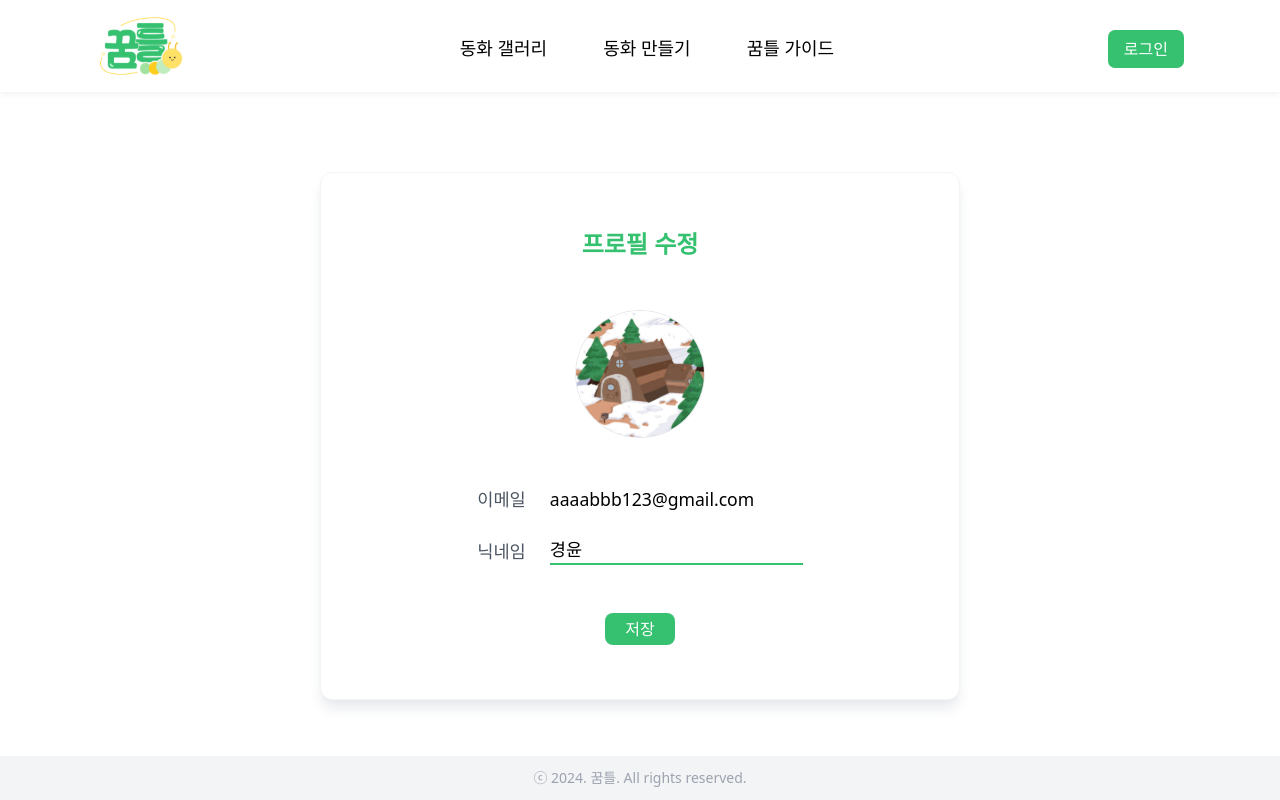
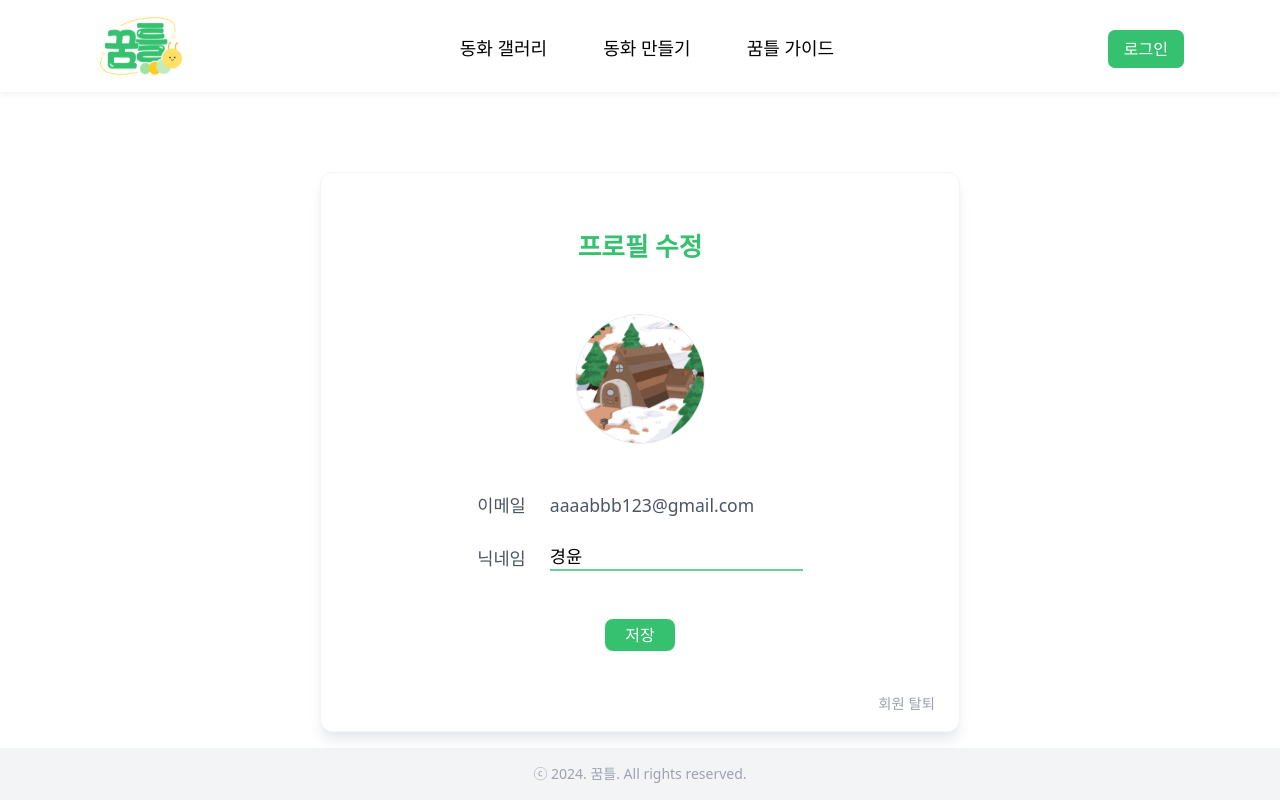
Before and after one commit to dddp014/dream-twist-fe, a Next.js app: page /edit-profile in a window 1280 px wide. Built offline with nearby package versions, Linux system fonts and the light colour scheme; what @xpd/tailwind-3dtransforms would draw is missing.

Commit message:
✨ Feat: 프로필 이미지 업로드 추가

```diff
--- a/src/app/(auth)/edit-profile/page.tsx
+++ b/src/app/(auth)/edit-profile/page.tsx
@@ -8,38 +8,18 @@ Date        Author   Status    Description
 2024.08.05  나경윤    Created
 */
 
-import Image from 'next/image';
+import EditProfileList from '@/components/auth/EditProfileList';
 
 export default function EditProfile() {
     return (
         <div className="flex flex-col justify-center items-center mt-20">
-            <div className="flex flex-col justify-center items-center bg-white w-[40rem] h-[33rem] rounded-xl shadow-lg border border-gray-100 shadow-gray-200">
-                <p className="text-main font-semibold text-[1.5rem] mb-12">
+            <div className="relative flex flex-col justify-center items-center bg-white w-[40rem] h-[35rem] rounded-xl shadow-lg border border-gray-100 shadow-gray-200">
+                <p className="text-main font-semibold text-[1.6rem] mb-12 -mt-6">
                     프로필 수정
                 </p>
-                <Image
-                    src={'/images/sample2.svg'}
-                    alt="profile"
-                    width={130}
-                    height={0}
-                    className="rounded-full overflow-hidden border border-gray-200"
-                />
-                <div>
-                    <div className="flex flex-row space-x-6 mt-12 text-[1.1rem]">
-                        <p className="text-gray-600">이메일</p>
-                        <p className="font-normal">aaaabbb123@gmail.com</p>
-                    </div>
-                    <div className="flex flex-row space-x-6 mt-6 text-[1.1rem]">
-                        <p className="text-gray-600 mt-0.5">닉네임</p>
-                        <input
-                            type="text"
-                            defaultValue="경윤"
-                            className="border-b-2 border-main focus:outline-none"
-                        />
-                    </div>
-                </div>
-                <button className="text-[1rem] text-white bg-main rounded-lg px-5 py-1 mt-12">
-                    저장
+                <EditProfileList />
+                <button className="absolute bottom-4 right-6 text-gray-400 text-[0.9rem] hover:text-gray-300">
+                    회원 탈퇴
                 </button>
             </div>
         </div>
--- /dev/null
+++ b/src/components/auth/EditProfileList.tsx
@@ -0,0 +1,90 @@
+/**
+File Name : auth/EditProfile
+Description : 프로필 수정
+Author : 나경윤
+
+History
+Date        Author   Status    Description
+2024.08.05  나경윤    Created
+*/
+
+'use client';
+
+import { useState, useRef } from 'react';
+import Image from 'next/image';
+
+export default function EditProfileList() {
+    const fileInputRef = useRef<HTMLInputElement | null>(null);
+    const [profileImg, setProfileImg] = useState('/images/sample2.svg');
+    const [nickname, setNickname] = useState('경윤');
+
+    const handleImgEditClick = () => {
+        if (fileInputRef.current) {
+            fileInputRef.current.click();
+        }
+    };
+
+    const handleImageUpload = (e: React.ChangeEvent<HTMLInputElement>) => {
+        const file = e.target.files?.[0];
+
+        if (file) {
+            const reader = new FileReader();
+            reader.onloadend = () => {
+                const imgUrl = reader.result as string;
+                setProfileImg(imgUrl);
+            };
+
+            reader.readAsDataURL(file);
+        }
+    };
+
+    const handleInputChange = (e: React.ChangeEvent<HTMLInputElement>) => {
+        setNickname(e.target.value);
+    };
+
+    return (
+        <>
+            <div
+                className="relative inline-block cursor-pointer "
+                onClick={handleImgEditClick}
+                style={{ width: 130, height: 130 }}
+            >
+                <Image
+                    src={profileImg}
+                    alt="profile"
+                    className="object-cover rounded-full border border-gray-200"
+                    layout="fill"
+                />
+                <div className="absolute inset-0 flex items-center justify-center text-white transition duration-200 opacity-0 hover:opacity-100 hover:bg-black hover:bg-opacity-25 rounded-full z-10 cursor-pointer">
+                    편집
+                </div>
+                <input
+                    type="file"
+                    ref={fileInputRef}
+                    onChange={handleImageUpload}
+                    className="absolute inset-0 opacity-0 cursor-pointer z-0"
+                />
+            </div>
+            <div>
+                <div className="flex flex-row space-x-6 mt-12 text-[1.1rem]">
+                    <p className="text-gray-600">이메일</p>
+                    <p className="font-normal text-gray-600">
+                        aaaabbb123@gmail.com
+                    </p>
+                </div>
+                <div className="flex flex-row space-x-6 mt-6 text-[1.1rem]">
+                    <p className="text-gray-600 mt-0.5">닉네임</p>
+                    <input
+                        type="text"
+                        value={nickname}
+                        onChange={handleInputChange}
+                        className="border-b-2 border-main-200 focus:outline-none"
+                    />
+                </div>
+            </div>
+            <button className="text-[1rem] text-white bg-main rounded-lg px-5 py-1 mt-12">
+                저장
+            </button>
+        </>
+    );
+}
--- a/src/components/layout/Footer.tsx
+++ b/src/components/layout/Footer.tsx
@@ -19,7 +19,7 @@ export default function Footer() {
     }
 
     return (
-        <footer className="py-3 bg-gray-100 text-sm text-gray-400 text-center w-full ">
+        <footer className="py-4 bg-gray-100 text-sm text-gray-400 text-center w-full ">
             <div className="container mx-auto">
                 <p>ⓒ 2024. 꿈틀. All rights reserved.</p>
             </div>
```
